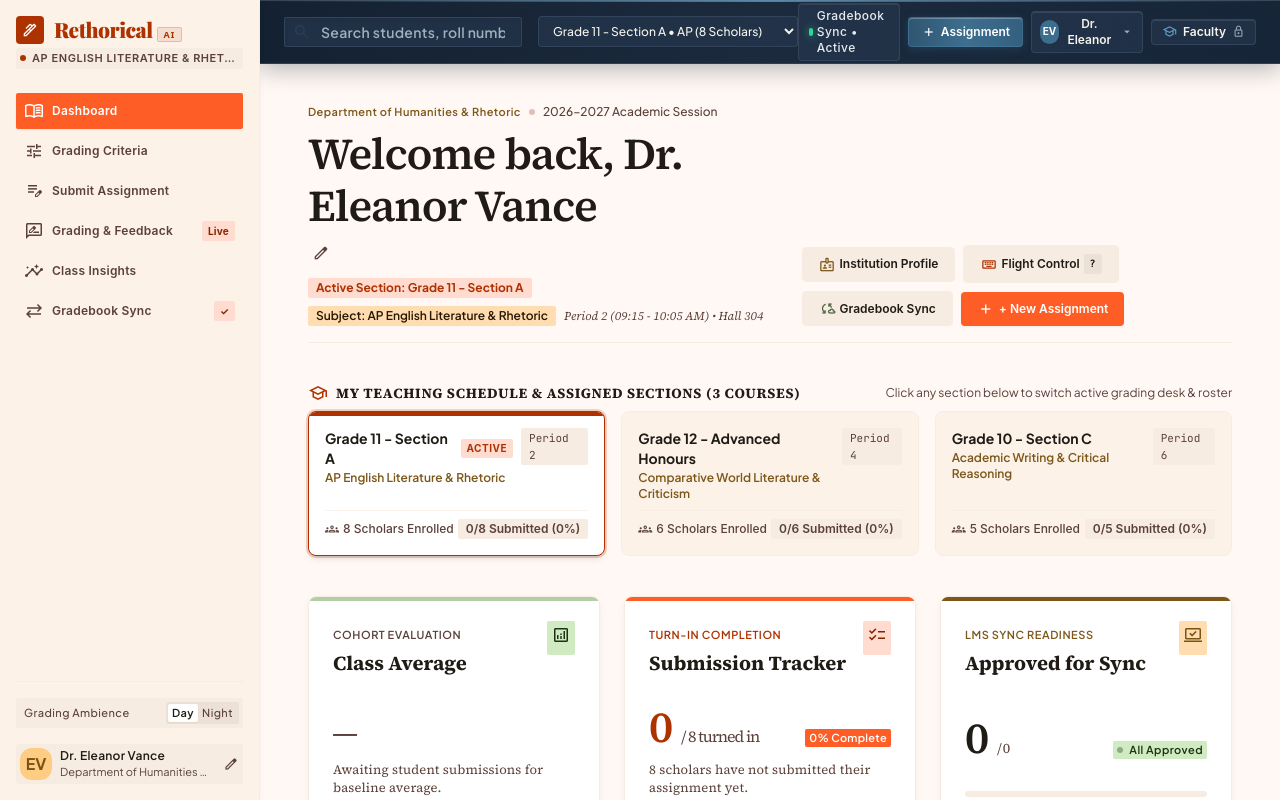
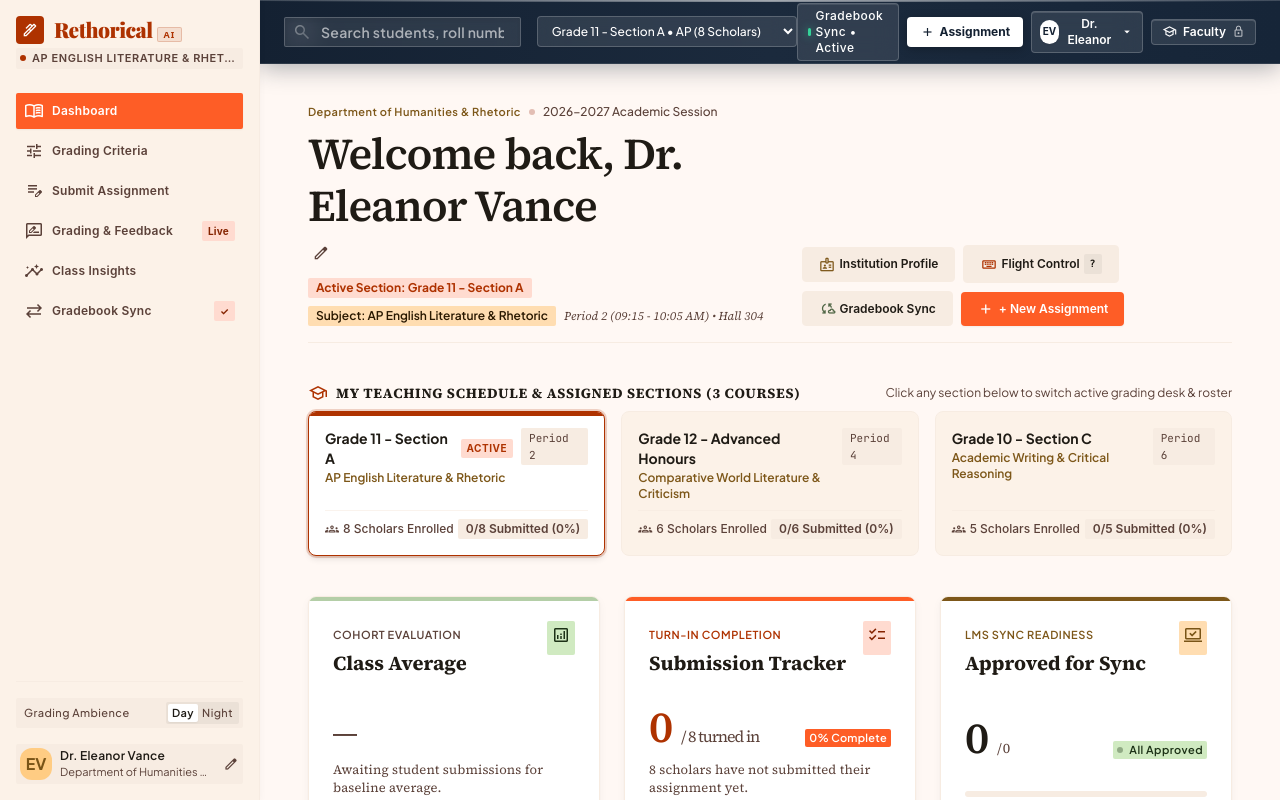
Before and after one commit to ApexPredator2005/RethoricalAi, a React (Vite) app: page / in a window 1280 px wide. Both pictures are taken after a click on the element 410 px from the left and 562 px from the top of the page. Shown: the top 800 px of the page. Built offline with nearby package versions, Linux system fonts and the light colour scheme; a web font is replaced by a local one.

Commit message:
style: make all elements and text on top bar white for high contrast and visibility

```diff
--- a/src/components/Header.jsx
+++ b/src/components/Header.jsx
@@ -25,15 +25,15 @@ export default function Header({
     : teacherProfile?.institution;
 
   return (
-    <header className="fixed top-0 left-[260px] right-0 h-16 bg-gradient-to-r from-[#142132] via-[#1B2A3D] to-[#162538] shadow-[0_4px_24px_rgba(20,33,50,0.35),inset_0_1px_0_rgba(255,255,255,0.15)] border-b border-[#2C3E55] backdrop-blur-xl z-40 flex items-center justify-between px-6 before:absolute before:inset-x-0 before:top-0 before:h-[1.5px] before:bg-gradient-to-r before:from-transparent before:via-[#649EC4]/75 before:to-transparent">
+    <header className="fixed top-0 left-[260px] right-0 h-16 bg-gradient-to-r from-[#142132] via-[#1B2A3D] to-[#162538] shadow-[0_4px_24px_rgba(20,33,50,0.35),inset_0_1px_0_rgba(255,255,255,0.18)] border-b border-white/10 backdrop-blur-xl z-40 flex items-center justify-between px-6 before:absolute before:inset-x-0 before:top-0 before:h-[1.5px] before:bg-gradient-to-r before:from-transparent before:via-white/50 before:to-transparent">
       {/* Search Input Bar */}
       <div className="flex items-center gap-space-md w-full max-w-xl">
         <div className="relative w-full flex items-center">
-          <span className="material-symbols-outlined absolute left-space-sm text-[#649EC4] text-[20px]">
+          <span className="material-symbols-outlined absolute left-space-sm text-white text-[20px]">
             search
           </span>
           <input
-            className="w-full pl-9 pr-space-md py-space-xs rounded bg-[#25374D]/70 hover:bg-[#25374D]/90 focus:bg-[#25374D] text-[#F5F3EC] placeholder:text-[#9DAEBF] font-label-md text-label-md focus:outline-none border border-[#3A4E66]/70 focus:border-[#649EC4] focus:ring-2 focus:ring-[#3E6E8E]/30 transition-all text-xs sm:text-sm backdrop-blur-md shadow-inner"
+            className="w-full pl-9 pr-space-md py-space-xs rounded bg-white/10 hover:bg-white/[0.15] focus:bg-white/[0.20] text-white placeholder:text-white/60 font-label-md text-label-md focus:outline-none border border-white/20 focus:border-white/50 focus:ring-2 focus:ring-white/20 transition-all text-xs sm:text-sm backdrop-blur-md shadow-inner"
             placeholder={role === 'student' ? "Search assignments, rubrics, or topics..." : "Search students, roll numbers, or criteria..."}
             type="text"
             value={searchQuery}
@@ -46,10 +46,10 @@ export default function Header({
           <select
             value={selectedClassId}
             onChange={(e) => onSelectClass(e.target.value)}
-            className="px-2.5 py-1.5 rounded-lg bg-[#25374D]/70 hover:bg-[#25374D]/90 text-[#F5F3EC] font-label-sm text-xs border border-[#3A4E66]/70 focus:outline-none focus:border-[#649EC4] cursor-pointer max-w-[260px] truncate font-medium backdrop-blur-md transition-colors shadow-sm"
+            className="px-2.5 py-1.5 rounded-lg bg-white/10 hover:bg-white/[0.18] text-white font-label-sm text-xs border border-white/20 focus:outline-none focus:border-white/50 cursor-pointer max-w-[260px] truncate font-medium backdrop-blur-md transition-colors shadow-sm"
           >
             {classes.map((cls) => (
-              <option key={cls.id} value={cls.id} className="bg-[#1B2A3D] text-[#F5F3EC]">
+              <option key={cls.id} value={cls.id} className="bg-[#1B2A3D] text-white">
                 {role === 'student'
                   ? `${cls.subject || cls.name} (${cls.name})`
                   : `${cls.name} • ${cls.subject ? `${cls.subject.split(' ')[0]} ` : ''}(${cls.studentRoster?.length || cls.students || cls.studentCount || 0} Scholars)`}
@@ -65,10 +65,10 @@ export default function Header({
         {activeInstitution && (
           <div
             onClick={role === 'student' ? onOpenStudentProfileModal : onOpenProfileModal}
-            className="hidden lg:flex items-center gap-1.5 px-2.5 py-1 rounded-lg bg-[#25374D]/70 hover:bg-[#25374D]/90 text-[#E8ECF1] font-label-sm text-xs font-semibold border border-[#3A4E66]/70 shadow-[inset_0_1px_0_rgba(255,255,255,0.1)] truncate max-w-[210px] cursor-pointer transition-colors backdrop-blur-md"
+            className="hidden lg:flex items-center gap-1.5 px-2.5 py-1 rounded-lg bg-white/10 hover:bg-white/20 text-white font-label-sm text-xs font-semibold border border-white/20 shadow-[inset_0_1px_0_rgba(255,255,255,0.15)] truncate max-w-[210px] cursor-pointer transition-colors backdrop-blur-md"
             title={`${activeInstitution} • ${role === 'student' ? 'Student Portal' : 'Faculty'} (Click to view)`}
           >
-            <span className="material-symbols-outlined text-[15px] text-[#649EC4]">
+            <span className="material-symbols-outlined text-[15px] text-white">
               school
             </span>
             <span className="truncate">{activeInstitution}</span>
@@ -76,7 +76,7 @@ export default function Header({
         )}
 
         {/* Connectivity Status */}
-        <div className="hidden md:flex items-center gap-space-xs font-label-sm text-label-sm text-[#E8ECF1] bg-[#25374D]/70 px-2.5 py-1 rounded-lg border border-[#3A4E66]/70 text-xs shadow-[inset_0_1px_0_rgba(255,255,255,0.08)] backdrop-blur-md">
+        <div className="hidden md:flex items-center gap-space-xs font-label-sm text-label-sm text-white bg-white/10 px-2.5 py-1 rounded-lg border border-white/20 text-xs shadow-[inset_0_1px_0_rgba(255,255,255,0.1)] backdrop-blur-md">
           <span className="w-2 h-2 rounded-full bg-emerald-400 animate-pulse shadow-[0_0_8px_rgba(52,211,153,0.8)]"></span>
           <span>{role === 'student' ? 'Honor Code • Active' : 'Gradebook Sync • Active'}</span>
         </div>
@@ -85,10 +85,10 @@ export default function Header({
         {role === 'teacher' && (
           <button
             onClick={onOpenNewAssignment}
-            className="hidden sm:inline-flex items-center gap-1 px-3 py-1.5 rounded-lg bg-gradient-to-r from-[#2F5672] via-[#3E6E8E] to-[#346080] hover:from-[#3E6E8E] hover:to-[#4A7D9F] text-white font-label-sm text-xs font-semibold shadow-[0_2px_10px_rgba(47,86,114,0.45),inset_0_1px_0_rgba(255,255,255,0.25)] active:translate-y-0.5 transition-all border border-[#5287AB]/40"
+            className="hidden sm:inline-flex items-center gap-1 px-3 py-1.5 rounded-lg bg-white hover:bg-white/90 text-[#142132] font-label-sm text-xs font-bold shadow-[0_2px_10px_rgba(0,0,0,0.25)] active:translate-y-0.5 transition-all border border-white/40"
             type="button"
           >
-            <span className="material-symbols-outlined text-[16px]">add</span>
+            <span className="material-symbols-outlined text-[16px] text-[#142132]">add</span>
             <span>Assignment</span>
           </button>
         )}
@@ -97,45 +97,45 @@ export default function Header({
         {role === 'student' ? (
           <button
             onClick={onOpenStudentProfileModal}
-            className="flex items-center gap-1.5 px-2 py-1 rounded-lg bg-[#25374D]/70 hover:bg-[#25374D]/90 transition-colors border border-[#3A4E66]/70 shadow-[inset_0_1px_0_rgba(255,255,255,0.1)] text-[#F5F3EC] backdrop-blur-md"
+            className="flex items-center gap-1.5 px-2 py-1 rounded-lg bg-white/10 hover:bg-white/20 transition-colors border border-white/20 shadow-[inset_0_1px_0_rgba(255,255,255,0.15)] text-white backdrop-blur-md"
             title="View & Switch Student Scholar"
             type="button"
           >
-            <div className="w-6 h-6 rounded-full bg-[#B4872E] text-slate-900 text-[10px] font-bold flex items-center justify-center shadow-sm">
+            <div className="w-6 h-6 rounded-full bg-white text-[#142132] text-[10px] font-bold flex items-center justify-center shadow-sm">
               {getInitials(studentProfile?.name || 'Aria Montgomery')}
             </div>
-            <span className="hidden xl:inline text-xs font-semibold text-[#F5F3EC]">
+            <span className="hidden xl:inline text-xs font-semibold text-white">
               {studentProfile?.name ? studentProfile.name.split(' ')[0] : 'Scholar'} ({studentProfile?.rollNo || '11A-01'})
             </span>
-            <span className="material-symbols-outlined text-[14px] text-[#9DAEBF]">arrow_drop_down</span>
+            <span className="material-symbols-outlined text-[14px] text-white">arrow_drop_down</span>
           </button>
         ) : (
           <button
             onClick={onOpenProfileModal}
-            className="flex items-center gap-1.5 px-2 py-1 rounded-lg bg-[#25374D]/70 hover:bg-[#25374D]/90 transition-colors border border-[#3A4E66]/70 shadow-[inset_0_1px_0_rgba(255,255,255,0.1)] text-[#F5F3EC] backdrop-blur-md"
+            className="flex items-center gap-1.5 px-2 py-1 rounded-lg bg-white/10 hover:bg-white/20 transition-colors border border-white/20 shadow-[inset_0_1px_0_rgba(255,255,255,0.15)] text-white backdrop-blur-md"
             title="Edit Teacher & Institution Profile"
             type="button"
           >
-            <div className="w-6 h-6 rounded-full bg-[#3E6E8E] text-white text-[10px] font-bold flex items-center justify-center shadow-sm">
+            <div className="w-6 h-6 rounded-full bg-white text-[#142132] text-[10px] font-bold flex items-center justify-center shadow-sm">
               {getInitials(teacherProfile?.name)}
             </div>
-            <span className="hidden xl:inline text-xs font-semibold text-[#F5F3EC]">
+            <span className="hidden xl:inline text-xs font-semibold text-white">
               {teacherProfile?.name ? teacherProfile.name.split(' ').slice(0, 2).join(' ') : 'Educator'}
             </span>
-            <span className="material-symbols-outlined text-[14px] text-[#9DAEBF]">arrow_drop_down</span>
+            <span className="material-symbols-outlined text-[14px] text-white">arrow_drop_down</span>
           </button>
         )}
 
         {/* Role Indicator (Locked & Non-Switchable) */}
         <div
-          className="inline-flex items-center gap-1.5 px-2.5 py-1 rounded-lg bg-[#25374D]/70 text-[#F5F3EC] font-label-sm text-xs border border-[#3A4E66]/70 shadow-[inset_0_1px_0_rgba(255,255,255,0.1)] select-none cursor-default backdrop-blur-md"
+          className="inline-flex items-center gap-1.5 px-2.5 py-1 rounded-lg bg-white/10 text-white font-label-sm text-xs border border-white/20 shadow-[inset_0_1px_0_rgba(255,255,255,0.15)] select-none cursor-default backdrop-blur-md"
           title={`Active Institutional Role: ${role === 'teacher' ? 'Faculty Instructor' : 'Student Scholar'} (Role locked)`}
         >
-          <span className="material-symbols-outlined text-[15px] text-[#649EC4]">
+          <span className="material-symbols-outlined text-[15px] text-white">
             {role === 'teacher' ? 'school' : 'person'}
           </span>
-          <span className="font-semibold text-[#F5F3EC]">{role === 'teacher' ? 'Faculty' : 'Student'}</span>
-          <span className="material-symbols-outlined text-[13px] text-[#9DAEBF]" title="Role is permanently locked">
+          <span className="font-semibold text-white">{role === 'teacher' ? 'Faculty' : 'Student'}</span>
+          <span className="material-symbols-outlined text-[13px] text-white/70" title="Role is permanently locked">
             lock
           </span>
         </div>
```
